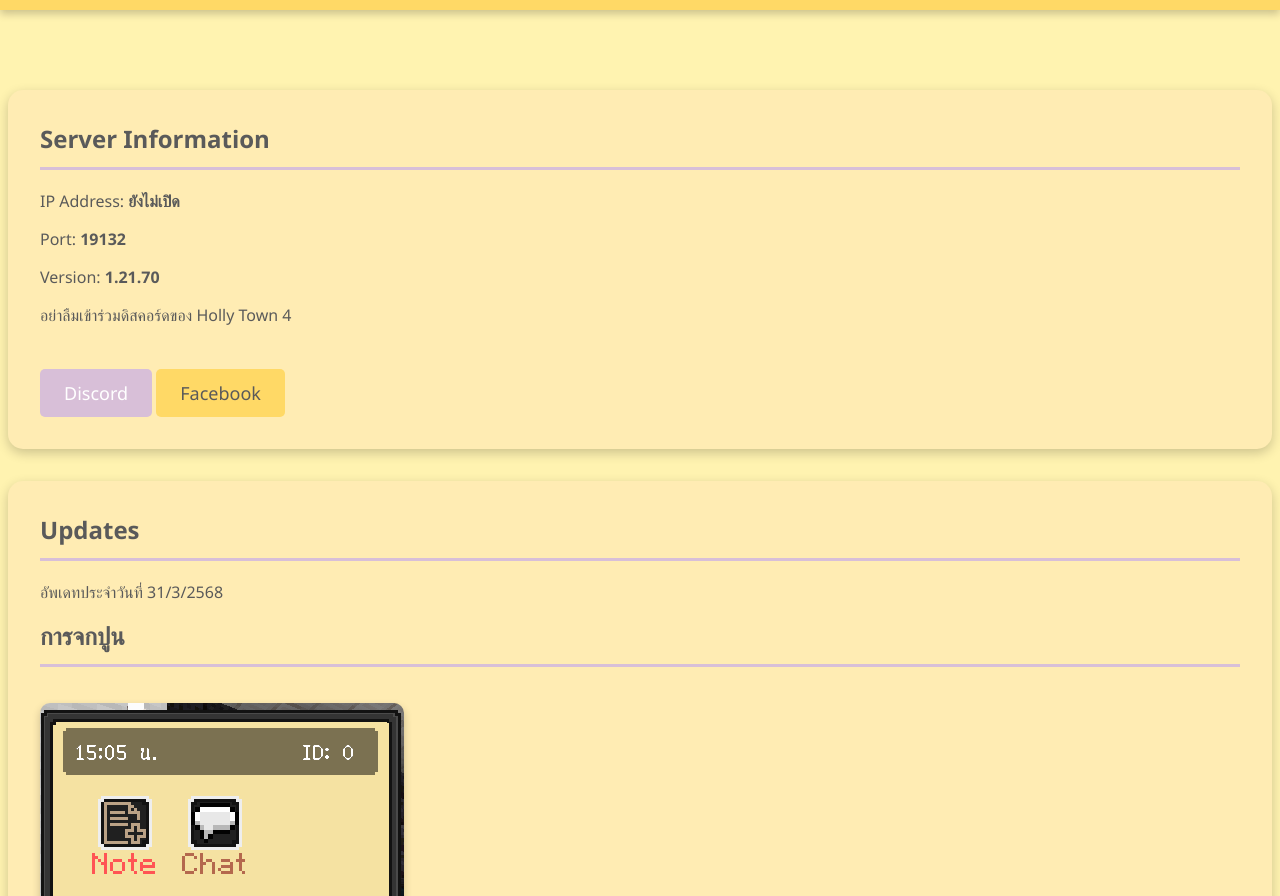
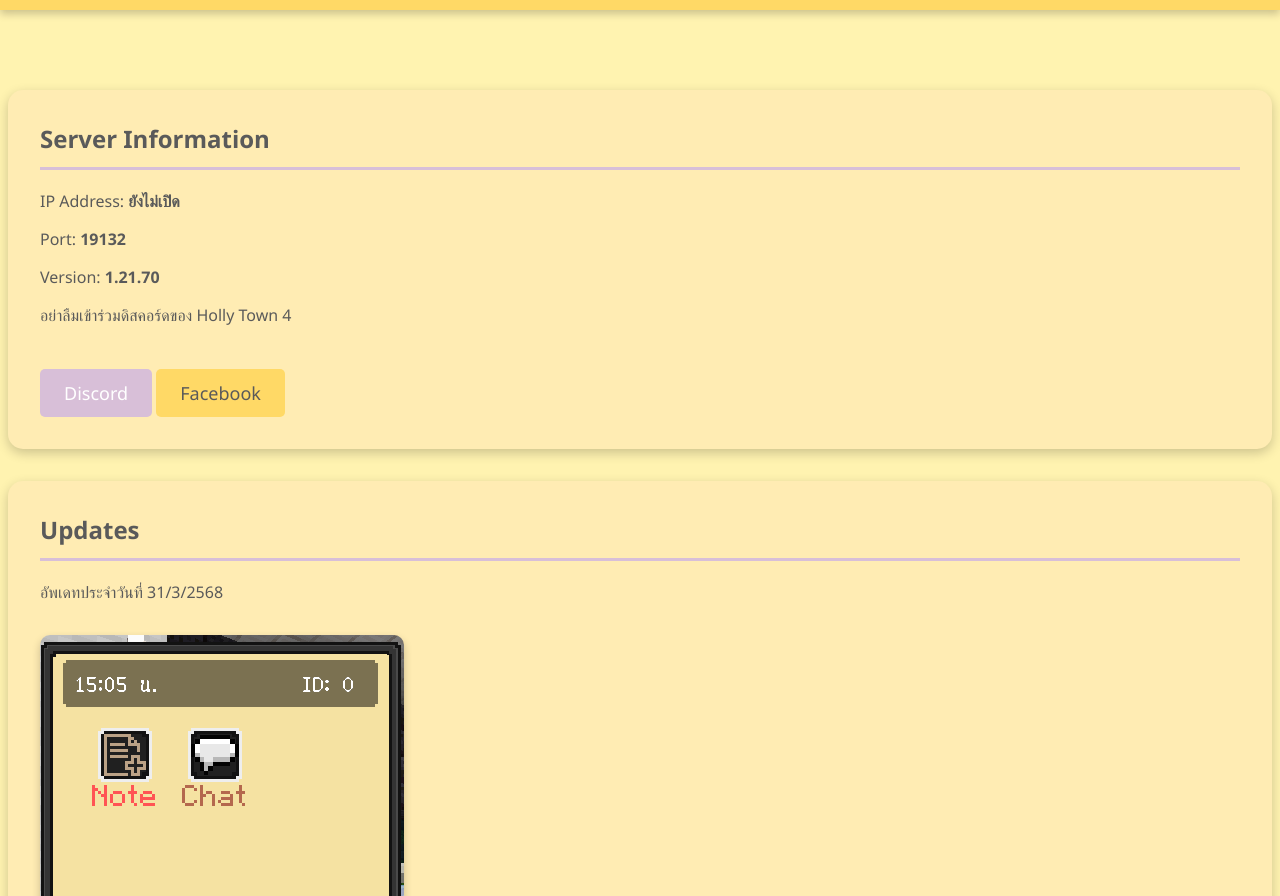
Before and after one commit to bigcgenuis/bigcgenuis.github.io, a plain HTML site: page index.html in a window 1280 px wide. Shown: the part 204-1100 px from the top of the page. Drawn offline with Linux system fonts and the light colour scheme.

Commit message:
Update index.html

```diff
--- a/index.html
+++ b/index.html
@@ -115,7 +115,6 @@
         <div class="updates">
             <h2>Updates</h2>
             <p>อัพเดทประจำวันที่ 31/3/2568</p>
-            <h2>การจกปูน</h2>
             <img src="Screenshot 2025-03-31 150551.png" alt="Update Image">
             <h2>ระบบมือถือ</h2>
             <p>อัพเดทประจำวันที่ 30/3/2568</p>
```
